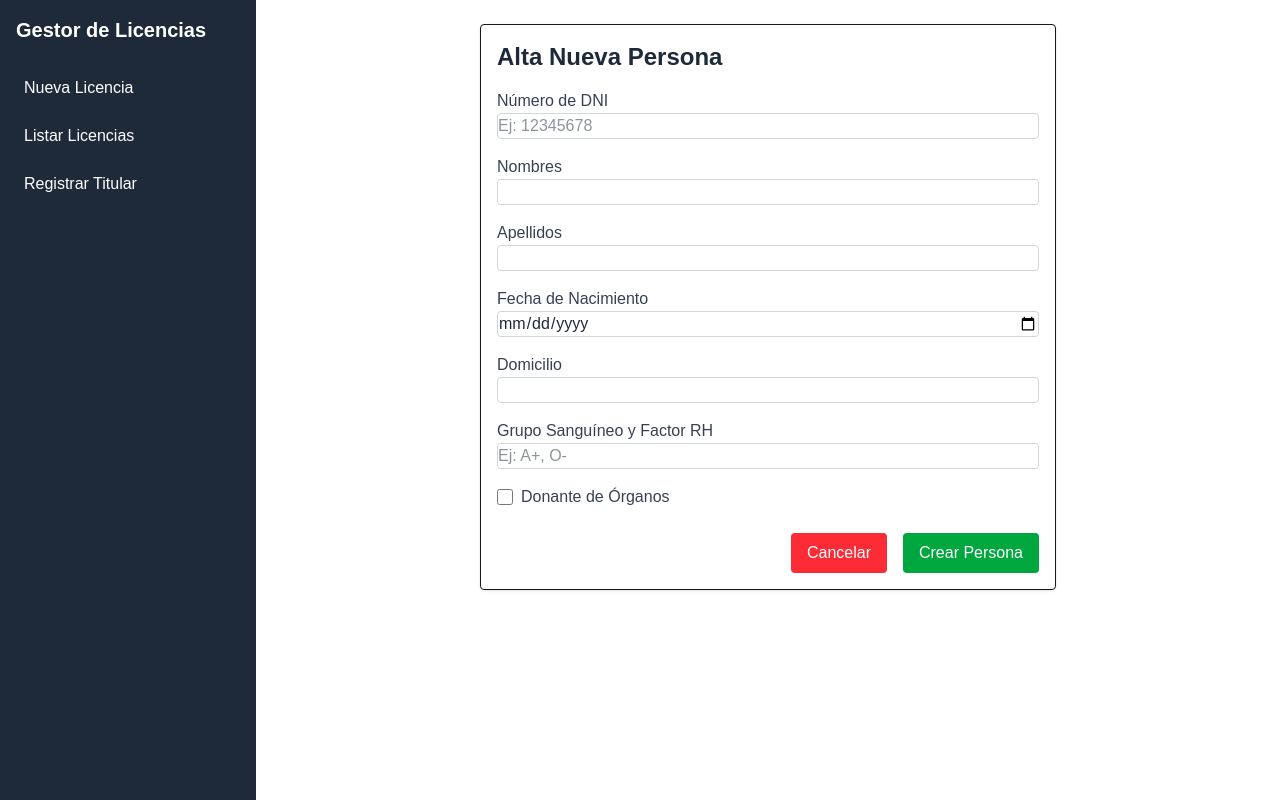
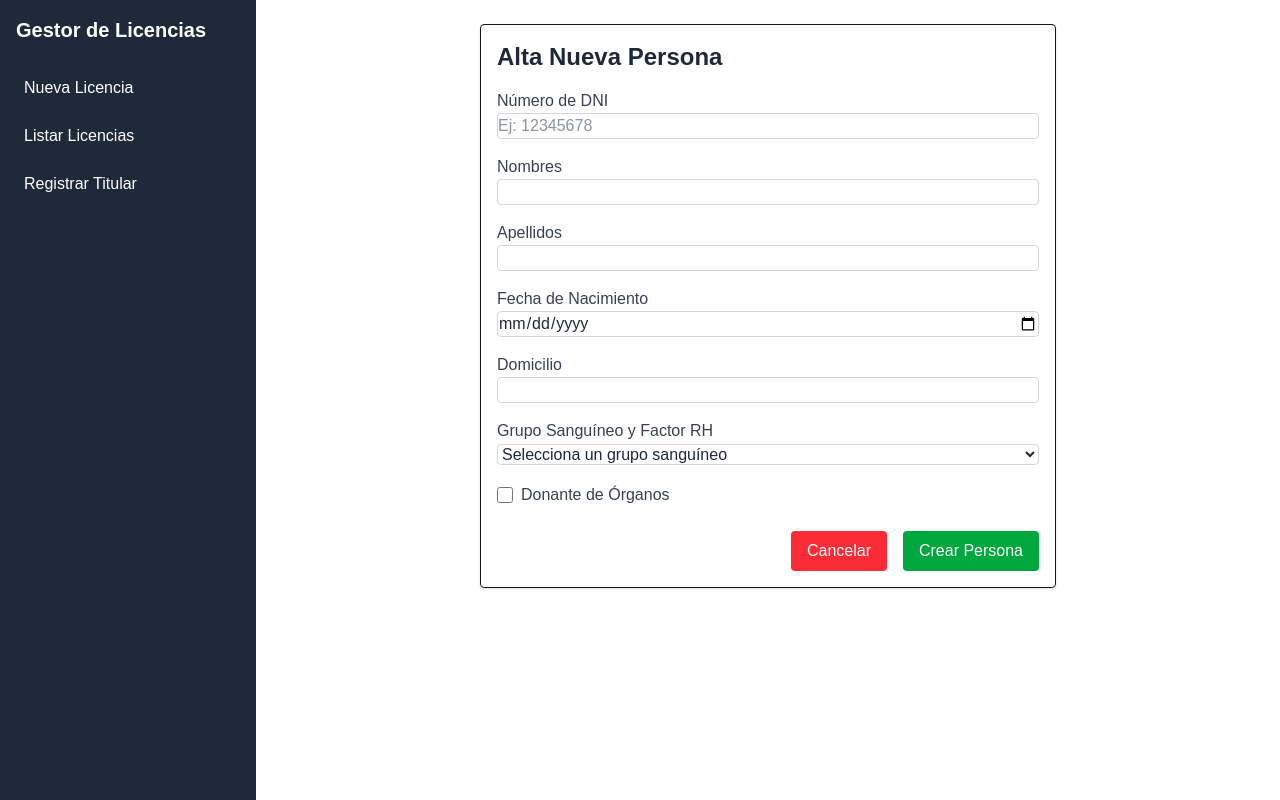
Before and after one commit to MarcosDebona25/TP-Metodologias, a Next.js app in the folder Frontend/frontend/: page /person/new in a window 1280 px wide. Built offline with nearby package versions, Linux system fonts and the light colour scheme.

Commit message:
feat: validation for Registrar Titular form

```diff
--- a/Frontend/frontend/src/components/NewPersonForm.tsx
+++ b/Frontend/frontend/src/components/NewPersonForm.tsx
@@ -23,7 +23,7 @@ export default function NewPersonForm() {
       lastName: "",
       dateOfBirth: "",
       address: "",
-      bloodType: "",
+      bloodType: undefined,
       donor: false,
     },
   });
@@ -119,12 +119,20 @@ export default function NewPersonForm() {
             <label className="block font-medium text-gray-700">
               Grupo Sanguíneo y Factor RH
             </label>
-            <input
-              type="text"
+            <select
               {...register("bloodType")}
               className="w-full rounded border border-gray-300 text-gray-800 bg-white"
-              placeholder="Ej: A+, O-"
-            />
+            >
+              <option value="">Selecciona un grupo sanguíneo</option>
+              <option value="A+">A+</option>
+              <option value="A-">A−</option>
+              <option value="B+">B+</option>
+              <option value="B-">B−</option>
+              <option value="AB+">AB+</option>
+              <option value="AB-">AB−</option>
+              <option value="O+">O+</option>
+              <option value="O-">O−</option>
+            </select>
             {errors.bloodType && (
               <p className="text-red-500 text-sm">{errors.bloodType.message}</p>
             )}
--- a/Frontend/frontend/src/schemas/personSchema.ts
+++ b/Frontend/frontend/src/schemas/personSchema.ts
@@ -2,12 +2,34 @@
 import { z } from "zod";
 
 export const personFormSchema = z.object({
-  idNumber: z.string().min(8, "ID must be 8 digits").max(8).regex(/^\d+$/, "Must be numeric"),
-  firstName: z.string().min(1, "Required"),
-  lastName: z.string().min(1, "Required"),
-  dateOfBirth: z.string(),
-  address: z.string().min(1, "Required"),
-  bloodType: z.string(),
+  idNumber: z
+    .string()
+    .length(8, { message: "El número de DNI debe tener 8 dígitos" })
+    .regex(/^\d+$/, { message: "Solo se permiten números" }),
+
+  firstName: z
+    .string()
+    .min(1, { message: "El nombre es obligatorio" })
+    .max(50, { message: "El nombre es demasiado largo" }),
+
+  lastName: z
+    .string()
+    .min(1, { message: "El apellido es obligatorio" })
+    .max(50, { message: "El apellido es demasiado largo" }),
+
+  dateOfBirth: z.string().refine((val) => !isNaN(Date.parse(val)), {
+    message: "Fecha inválida",
+  }),
+
+  address: z
+    .string()
+    .min(5, { message: "La dirección es muy corta" })
+    .max(100, { message: "La dirección es demasiado larga" }),
+
+  bloodType: z.enum(["A+", "A-", "B+", "B-", "AB+", "AB-", "O+", "O-"], {
+    errorMap: () => ({ message: "Selecciona un grupo sanguíneo válido" }),
+  }),
+
   donor: z.boolean(),
 });
 
--- a/Frontend/frontend/src/services/personService.ts
+++ b/Frontend/frontend/src/services/personService.ts
@@ -1,4 +1,3 @@
-import { NextResponse } from "next/server";
 import { Person } from "../types/Person";
 import { PersonFormSchema } from "@/schemas/personSchema";
 
```
Also changed, not shown: Frontend/frontend/src/components/PersonSearchField.tsx (+5 -4 lines).
